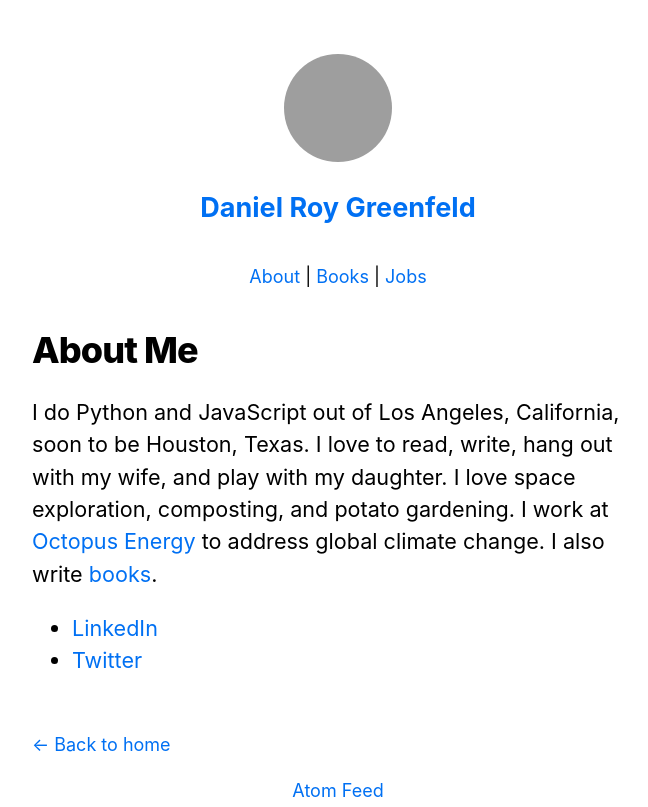
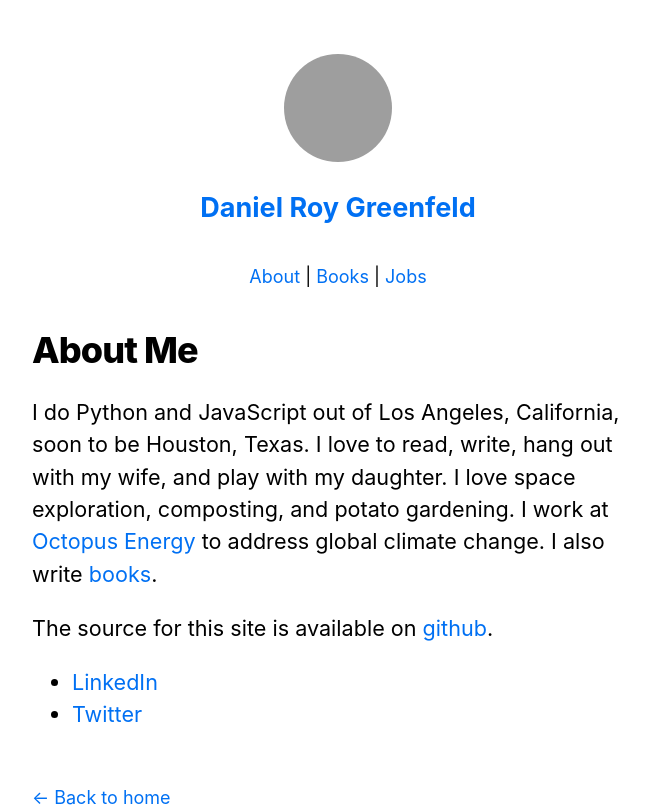
Before and after one commit to mehtaharsh16/daniel.feldroy.com, a Next.js app: page /about in a window 1280 px wide. Shown: the top 807 px of the page, without its empty margins (302-950 px from the left). Built offline with nearby package versions, Linux system fonts and the light colour scheme; grey boxes are pictures that could not be loaded.

Commit message:
Adding source to site'

```diff
--- a/pages/about.js
+++ b/pages/about.js
@@ -17,6 +17,8 @@ export default function About() {
           </Link>.
       </p>
 
+      <p>The source for this site is available on <a href="https://github.com/pydanny/daniel.feldroy.com" target="_blank">github</a>.</p>
+
         <ul>
           <li>
             <a href="https://www.linkedin.com/in/danielfeldroy/" target="_blank">LinkedIn</a>
```
